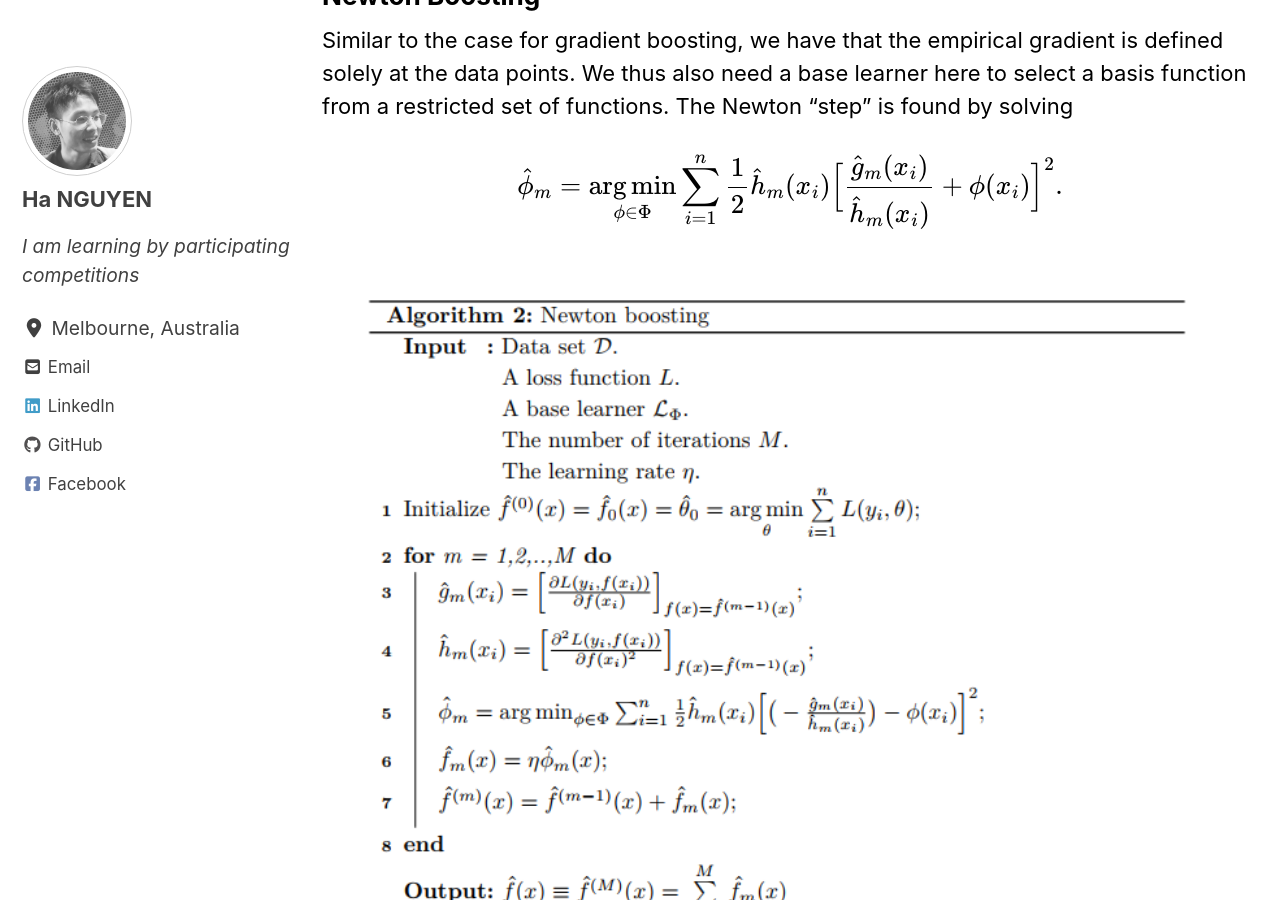
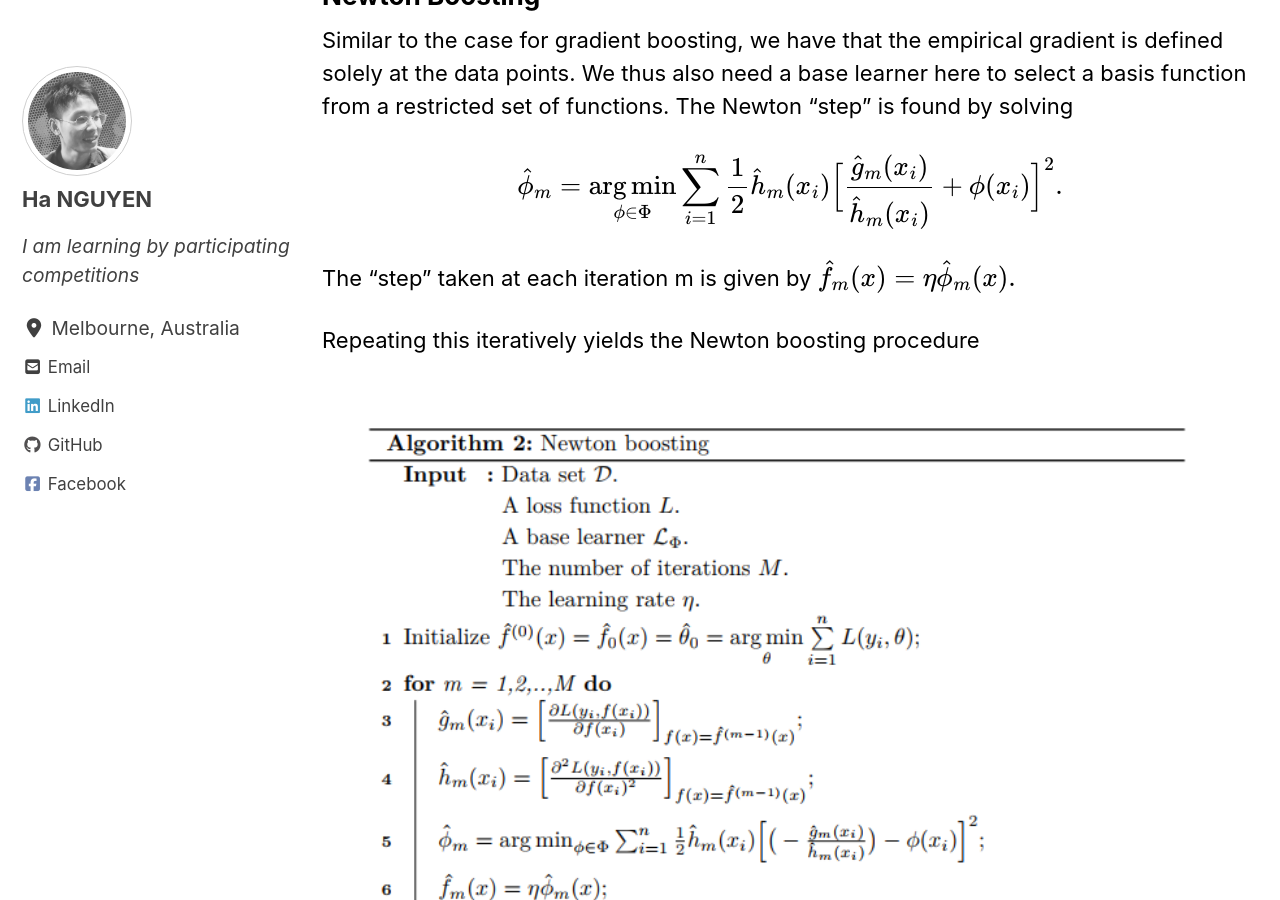
Before and after one commit to datasciblog/datasciblog.github.io, a Jekyll site: the page built from _posts/2020-02-26-tree-boosting-03.md, in a window 1280 px wide and 900 px high, scrolled down 13423 px. Built offline with Jekyll 4.4.1, drawn with Linux system fonts in a browser that asks for light colours; cached includes are drawn as plain includes; nearby versions of some CDN libraries; formulas are drawn with MathJax 3.

Commit message:
Update 2020-02-26-tree-boosting-03.md

```diff
--- a/_posts/2020-02-26-tree-boosting-03.md
+++ b/_posts/2020-02-26-tree-boosting-03.md
@@ -298,6 +298,11 @@ Similar to the case for gradient boosting, we have that the empirical gradient i
 
 $$\hat{\phi}_m = \underset{\phi \in \Phi}{\arg\min} \sum\limits_{i=1}^n \frac{1}{2} \hat{h}_m(x_i) \Big[\frac{\hat{g}_m(x_i)}{\hat{h}_m(x_i)} + \phi(x_i) \Big]^2.$$
 
+The “step” taken at each iteration m is given by
+$$\hat{f}_m (x) = \eta \hat{\phi}_m(x).$$
+
+Repeating this iteratively yields the Newton boosting procedure
+
 <figure>
 	<img src="https://github.com/datasciblog/datasciblog.github.io/blob/master/_posts/images/2020-02-26-tree-boosting-03/2.png?raw=true">
 </figure>
```
